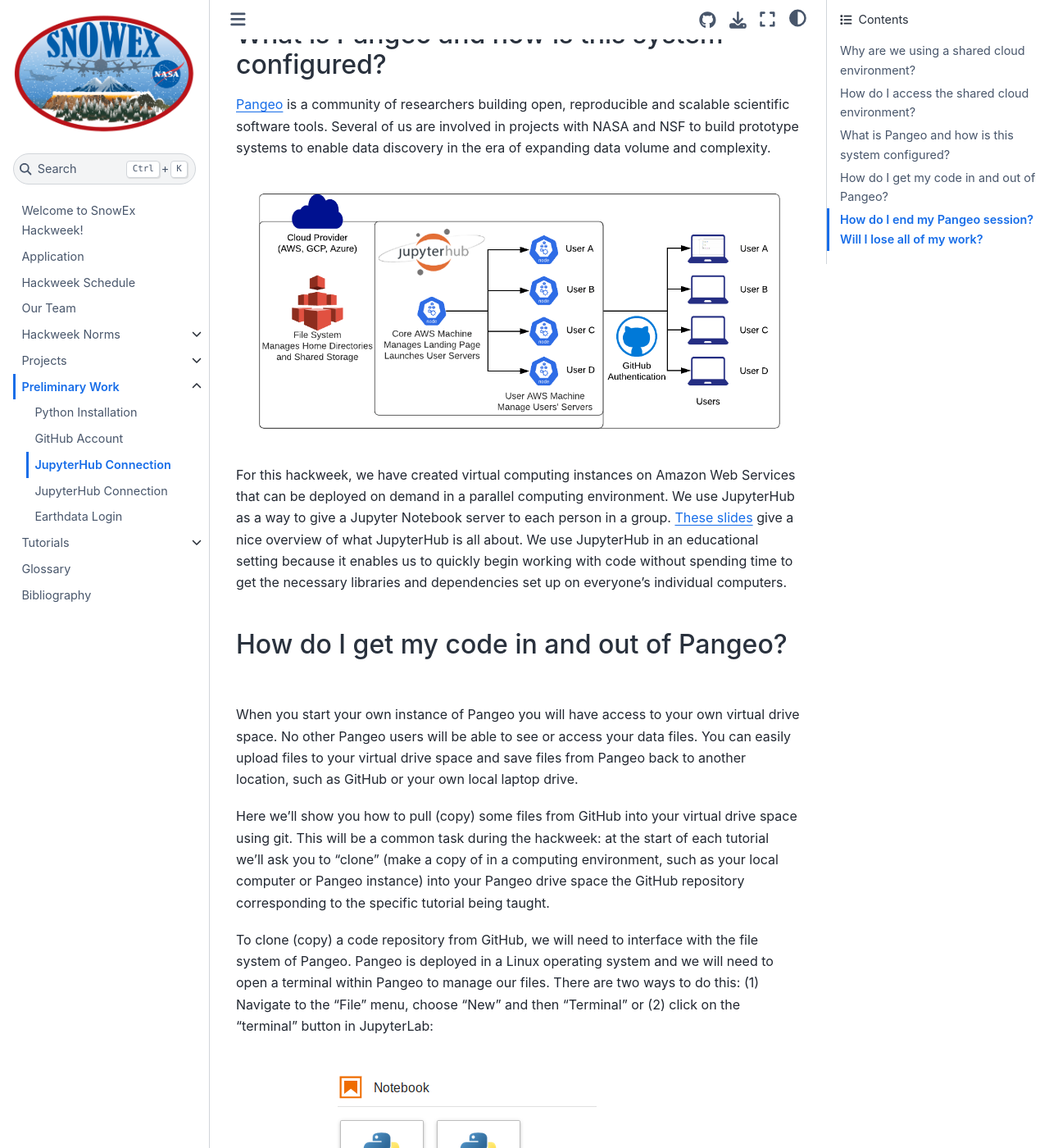
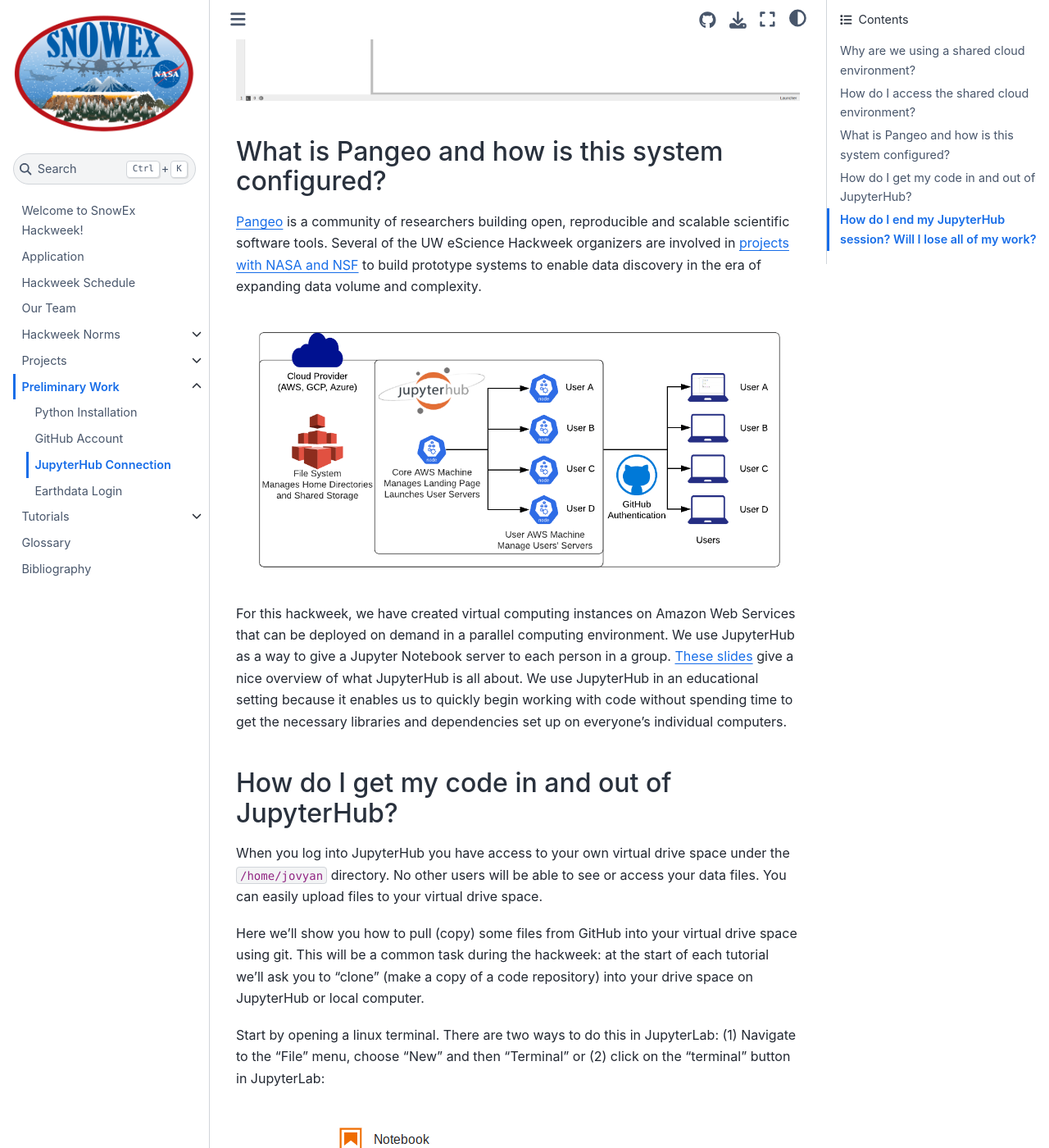
Before and after one commit to snowex-hackweek/website-2021, a Jupyter Book: the page built from book/preliminary/jupyterhub.md, in a window 1280 px wide and 1400 px high, scrolled down 2213 px. Shown: the whole window at 82% size. Built offline with Jupyter Book 1.0.4 settings and Sphinx 7.4.7 and the Sphinx Book theme 1.1.4, drawn with Linux system fonts in a browser that asks for light colours; some of the changed text lies outside the part shown.

Commit message:
lots of improvements

````diff
--- a/book/_config.yml
+++ b/book/_config.yml
@@ -12,8 +12,6 @@
     github_org_url: https://github.com/snowex-hackweek
     jupyterhub_url: https://snowex.hackweek.io
     contact_email: uwhackweek@github.com
-
-
 
 # Force re-execution of notebooks on each build.
 # See https://jupyterbook.org/content/execute.html
--- a/book/_toc.yml
+++ b/book/_toc.yml
@@ -19,7 +19,6 @@
     - file: preliminary/conda
     - file: preliminary/github
     - file: preliminary/jupyterhub
-    - file: preliminary/jupyterhub_fork_clone
     - file: preliminary/earthdata
 - file: tutorials/index
   sections:
--- a/book/preliminary/jupyterhub.md
+++ b/book/preliminary/jupyterhub.md
@@ -9,38 +9,42 @@
 
 ## How do I access the shared cloud environment?
 
-Access to our shared cloud environment is easy. Just click on [{{ jupyterhub_url }}]({{ jupyterhub_url }}).
+Access to our shared cloud environment is easy. Just click on [{{ jupyterhub_url }}]({{ jupyterhub_url }})!
+
+```{note}
+The screenshots below might not be exactly what you see as they are from past hackweek events
+```
 
 ![pangeo-opening](../img/pangeo-opening.png)
 
-Assuming you set up your GitHub credentials correctly (see the previous lesson), you can now click on the "Sign in with GitHub" button. Then, authorize the OAuth app to connect to your GitHub account.
+Assuming you set up your {term}`GitHub` credentials correctly (see the previous lesson), you can now click on the "Sign in with GitHub" button. Then, authorize the OAuth app to connect to your GitHub account.
 
 ![pangeo-img-select](../img/pangeo-image-select.png)
 
-You will be put back to a page that shows a single image choice for your server. Click "Start" to launch your JupyterLab server!
+You will be put back to a page that shows a single image choice for your server. Click "Start" to launch your {term}`JupyterHub` server!
 
 ![pangeo-loading](../img/pangeo-server-starting.png)
 
-It will take a little bit of time for this to load - be patient! Once things are spun up you will see your very own instance of a [JupyterLab](https://jupyterlab.readthedocs.io/en/stable/) environment:
+It will take a little bit of time for this to load - be patient! Once things are spun up you will see your very own instance of a {term}`JupyterLab` environment:
 
 ![jupyterlab](../img/jupyterlab.png)
 
 
 ## What is Pangeo and how is this system configured?
 
-[Pangeo](https://pangeo.io) is a community of researchers building open, reproducible and scalable scientific software tools. Several of us are involved in projects with NASA and NSF to build prototype systems to enable data discovery in the era of expanding data volume and complexity.
+[Pangeo](https://pangeo.io) is a community of researchers building open, reproducible and scalable scientific software tools. Several of the UW eScience Hackweek organizers are involved in [projects with NASA and NSF](https://earthdata.nasa.gov/esds/competitive-programs/access/eos-data-cloud) to build prototype systems to enable data discovery in the era of expanding data volume and complexity.
 
 ![jupyterhub-connectivity](../img/jupyterhub-connectivity.png)
 
 For this hackweek, we have created virtual computing instances on Amazon Web Services that can be deployed on demand in a parallel computing environment. We use JupyterHub as a way to give a Jupyter Notebook server to each person in a group. [These slides](https://www.slideshare.net/willingc/jupyterhub-a-thing-explainer-overview?from_action=save) give a nice overview of what JupyterHub is all about. We use JupyterHub in an educational setting because it enables us to quickly begin working with code without spending time to get the necessary libraries and dependencies set up on everyone's individual computers.
 
-## How do I get my code in and out of Pangeo?
+## How do I get my code in and out of JupyterHub?
 
-When you start your own instance of Pangeo you will have access to your own virtual drive space. No other Pangeo users will be able to see or access your data files. You can easily upload files to your virtual drive space and save files from Pangeo back to another location, such as GitHub or your own local laptop drive.
+When you log into JupyterHub you have access to your own virtual drive space under the `/home/jovyan` directory. No other users will be able to see or access your data files. You can easily upload files to your virtual drive space.
 
-Here we'll show you how to pull (copy) some files from GitHub into your virtual drive space using git. This will be a common task during the hackweek: at the start of each tutorial we'll ask you to "clone" (make a copy of in a computing environment, such as your local computer or Pangeo instance) into your Pangeo drive space the GitHub repository corresponding to the specific tutorial being taught.
+Here we'll show you how to pull (copy) some files from GitHub into your virtual drive space using git. This will be a common task during the hackweek: at the start of each tutorial we'll ask you to "clone" (make a copy of a code repository) into your drive space on JupyterHub or local computer.
 
-To clone (copy) a code repository from GitHub, we will need to interface with the file system of Pangeo. Pangeo is deployed in a Linux operating system and we will need to open a terminal within Pangeo to manage our files. There are two ways to do this: (1) Navigate to the "File" menu, choose "New" and then "Terminal" or (2) click on the "terminal" button in JupyterLab:
+Start by opening a linux terminal. There are two ways to do this in JupyterLab: (1) Navigate to the "File" menu, choose "New" and then "Terminal" or (2) click on the "terminal" button in JupyterLab:
 
 ![terminal-button](../img/terminal-button.png)
 
@@ -50,7 +54,7 @@
 
 Now you can issue any Linux commands to manage your local file system.
 
-Now let's clone a repository (Note: we'll be teaching about Git clone during our introductory tutorials). This tutorial is built in a repository called "preliminary", so let's try cloning that. First, navigate in a browser on your own computer to the repository link [here](https://github.com/ICESAT-2HackWeek/preliminary). Next, click on the green "clone or download" button and then copy the url into your clipboard by clicking the copy button:
+Now let's clone a repository. First, navigate in a browser on your own computer to the repository link [here](https://github.com/snowex-hackweek/website). Next, click on the green "clone or download" button and then copy the url into your clipboard by clicking the copy button:
 
 ![clone](../img/clone.png)
 
@@ -58,27 +62,30 @@
 
 ![terminal-clone](../img/terminal-clone.png)
 
-!!! note "A note about cutting and pasting"
-    Pasting something from your clipboard into the Pangeo terminal requires holding down the "shift" key and right-clicking.  This is different from the usual Linux method that only requires a right click.
-
+```{note} A note about cutting and pasting
+Pasting something from your clipboard into the JupyterLab terminal requires holding down the "shift" key and right-clicking.  This is different from the usual Linux method that only requires a right click.
+```
 After issuing the Git clone command you should see something like this:
 
 ![clone-result](../img/clone-result.png)
 
-
 You may also upload files from your local system using the upload button (up-pointing arrow) on the top left of the JupyterHub navigation panel. Similarly, you may download files to your local system by right-clicking the file and selecting download (down-pointing arrow).
 
-Simple, example GitHub/git/local-workspace workflows for getting a tutorial started in your Pangeo instance and working on a group project are provided. The [getting started on a tutorial](https://icesat-2hackweek.github.io/learning-resources/tutorials/getting_started) workflow briefly reviews much of the information in this preliminary exercise along with steps for keeping the tutorial updated with the original, master copy. The [basic git workflow for a project](https://icesat-2hackweek.github.io/learning-resources/projects/example_workflow) serves as a reminder of the git workflow for working on a group project while minimizing code conflicts that could result from multiple people making changes to the same files simultaneously.
-<br>
-<br>
+Simple, example GitHub/git/local-workspace workflows for getting a tutorial started in your JupyterHub instance and working on a group project are provided. The [getting started on a tutorial](https://icesat-2hackweek.github.io/learning-resources/tutorials/getting_started) workflow briefly reviews much of the information in this preliminary exercise along with steps for keeping the tutorial updated with the original, master copy. The [basic git workflow for a project](https://icesat-2hackweek.github.io/learning-resources/projects/example_workflow) serves as a reminder of the git workflow for working on a group project while minimizing code conflicts that could result from multiple people making changes to the same files simultaneously.
 
-## How do I end my Pangeo session? Will I lose all of my work?
 
-When you are finished working for the day it is important to explicitly log out of your Pangeo session. The reason for this is it will save us a bit of money! When you keep a session active it uses up AWS resources and keeps a series of virtual machines deployed.
+## How do I end my JupyterHub session? Will I lose all of my work?
+
+```{note}
+When you are finished working for the day it is important to explicitly log out of your JupyterHub session.
+```
+
+The reason for this is it will save us a bit of money! When you keep a session active it uses up AWS resources and keeps a series of virtual machines deployed.
 
 Stopping the server happens automatically when you log out, so navigate to "File -> Log Out" and just click "Log Out"!
 
 ![hub-control-panel-button](../img/hub-logout-button.png)
 
-!!! warning "logging out"
-    Logging out will **NOT** cause any of your work to be lost or deleted. It simply shuts down some resources. It would be equivalent to turning off your desktop computer at the end of the day.
+```{warning} logging out
+Logging out will **NOT** cause any of your work to be lost or deleted. It simply shuts down some resources. It would be equivalent to turning off your desktop computer at the end of the day.
+```
````
Also changed, not shown: book/glossary.md (+32 -6 lines), book/preliminary/conda.md (+10 -19 lines), book/preliminary/earthdata.md (+2 -2 lines), book/preliminary/jupyterhub_fork_clone.md (deleted, +0 -84 lines).
